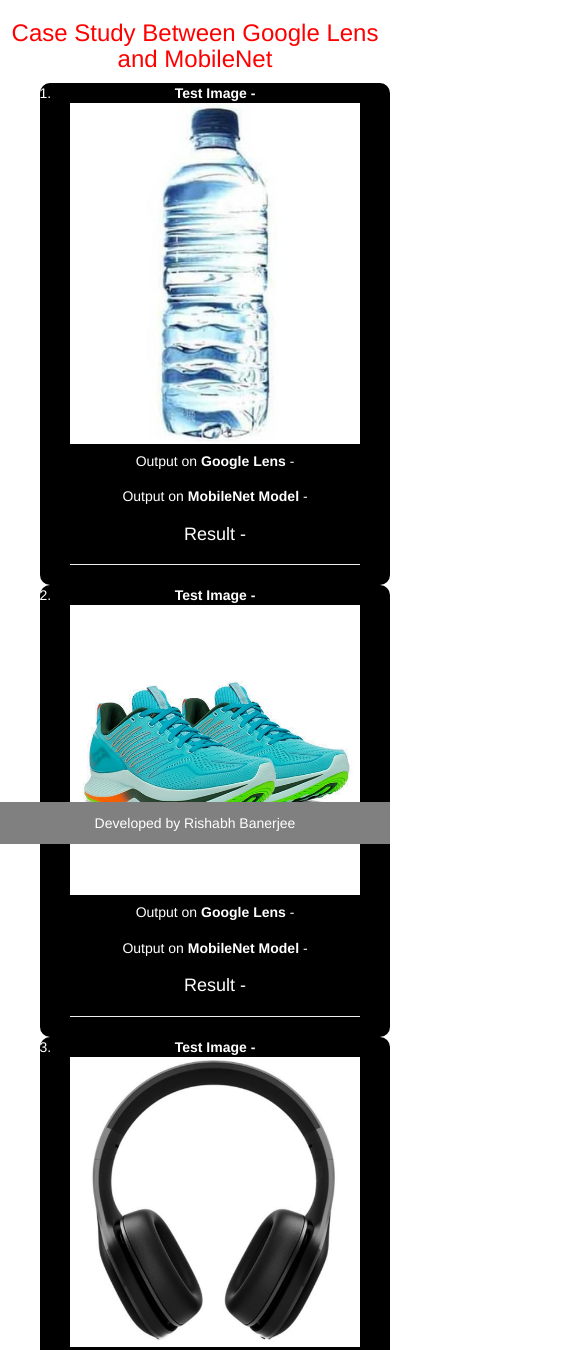
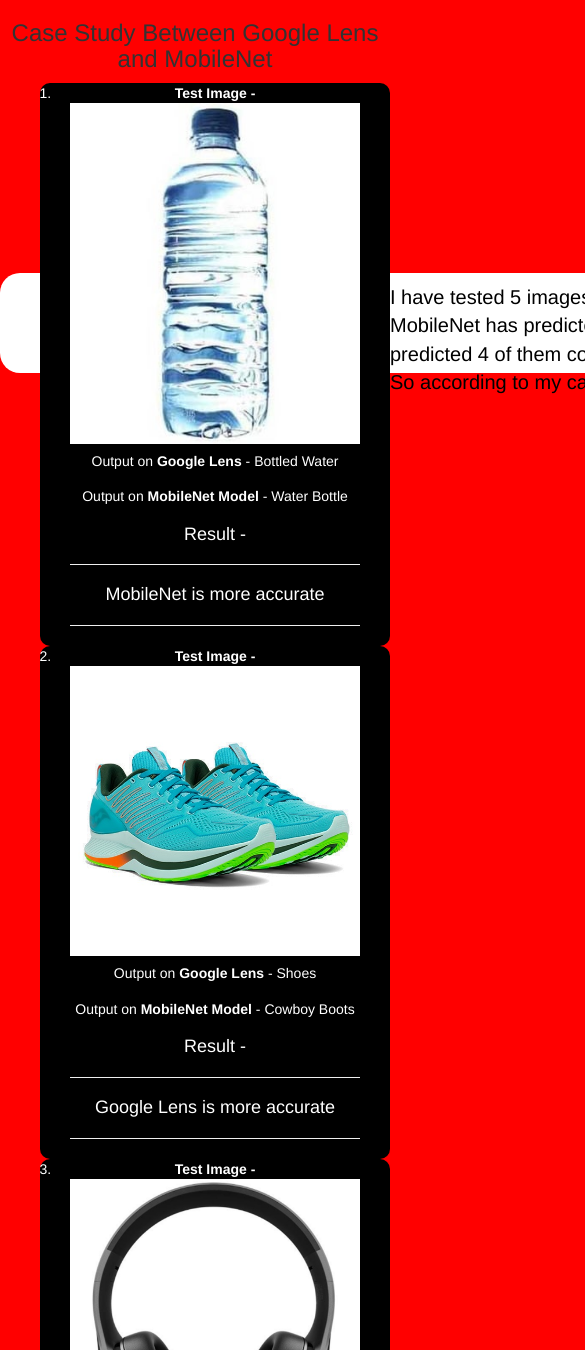
Before and after one commit to RishabhB07/Case-Study-Between-Google-Lens-and-MobileNet, a plain HTML site: page index.html in a window 390 px wide. Shown: the top 1350 px of the page, 585 px wide, since content can reach past the window. Drawn offline with nearby package versions, Linux system fonts and the light colour scheme; a script that the page names is missing.

Commit message:
Add files via upload

```diff
--- a/index.html
+++ b/index.html
@@ -20,16 +20,17 @@
       </li>
       <h5 class="col-sm-4 col-xs-12">Output on
         <b>Google Lens</b> -
-        <span></span>
+        <span>Bottled Water</span>
       </h5>
       <h5 class="col-sm-4 col-xs-12">Output on
         <b>MobileNet Model</b> -
-        <span></span>
+        <span>Water Bottle</span>
       </h5>
       <div class="mini_result col-xs-12">
         <h4>Result - </h4>
         <hr>
-        <h4></h4>
+        <h4>MobileNet is more accurate</h4>
+        <hr>
       </div>
     </div>
     <br>
@@ -42,16 +43,17 @@
       </li>
       <h5 class="col-sm-4 col-xs-12">Output on
         <b>Google Lens</b> -
-        <span></span>
+        <span>Shoes</span>
       </h5>
       <h5 class="col-sm-4 col-xs-12">Output on
         <b>MobileNet Model</b> -
-        <span></span>
+        <span>Cowboy Boots</span>
       </h5>
       <div class="mini_result col-xs-12">
         <h4>Result - </h4>
         <hr>
-        <h4></h4>
+        <h4>Google Lens is more accurate</h4>
+        <hr>
       </div>
     </div>
     <br>
@@ -62,16 +64,17 @@
       </li>
       <h5 class="col-sm-4 col-xs-12">Output on
         <b>Google Lens</b> -
-        <span></span>
+        <span>Headphones</span>
       </h5>
       <h5 class="col-sm-4 col-xs-12">Output on
         <b>MobileNet Model</b> -
-        <span></span>
+        <span>Microphone</span>
       </h5>
       <div class="mini_result col-xs-12">
         <h4>Result - </h4>
         <hr>
-        <h4></h4>
+        <h4>Google Lens is more accurate</h4>
+        <hr>
       </div>
     </div>
     <br>
@@ -82,16 +85,17 @@
       </li>
       <h5 class="col-sm-4 col-xs-12">Output on
         <b>Google Lens</b> -
-        <span></span>
+        <span>Shirt</span>
       </h5>
       <h5 class="col-sm-4 col-xs-12">Output on
         <b>MobileNet Model</b> -
-        <span></span>
+        <span>Television</span>
       </h5>
       <div class="mini_result col-xs-12">
         <h4>Result - </h4>
         <hr>
-        <h4></h4>
+        <h4>Google Lens is more accurate</h4>
+        <hr>
       </div>
     </div>
     <br>
@@ -104,24 +108,28 @@
       </li>
       <h5 class="col-sm-4 col-xs-12">Output on
         <b>Google Lens</b> -
-        <span></span>
+        <span>Bag</span>
       </h5>
       <h5 class="col-sm-4 col-xs-12">Output on
         <b>MobileNet Model</b> -
-        <span></span>
+        <span>Backpack</span>
       </h5>
       <div class="mini_result col-xs-12">
         <h4>Result - </h4>
         <hr>
-        <h4></h4>
+        <h4>Google Lens is more accurate</h4>
+        <hr>
       </div>
     </div>
     <br>
   </ol>
+  <p>I have tested 5 images
+    <br>
+    MobileNet has predicted 1 of them correctly, and Google Lens has predicted 4 of them correctly.
+    <br>
+    So according to my case study Google Lens is more Accurate.
+    </p>
 </center>
-<div class="copy_right_footer">
-  Developed by Rishabh Banerjee
-</div>
 <script src="main.js"></script>
 </body>
 
--- a/style.css
+++ b/style.css
@@ -1,6 +1,6 @@
-h3
+body
   {
-    color: red;
+    background-color: red;
   }
 .test_image_and_result1, .test_image_and_result2, .test_image_and_result3, .test_image_and_result4, .test_image_and_result5
   {
@@ -18,3 +18,15 @@ h3
     line-height: 3;
     text-align: center;
   }
+p
+  {
+    font-size: 20px;
+    background-color: white;
+    color: black;
+    height: 100px;
+    width: 1000px;
+    border-radius: 20px;
+    text-align: left;
+    padding-left: 10px;
+    padding-top: 10px;
+  }
```
